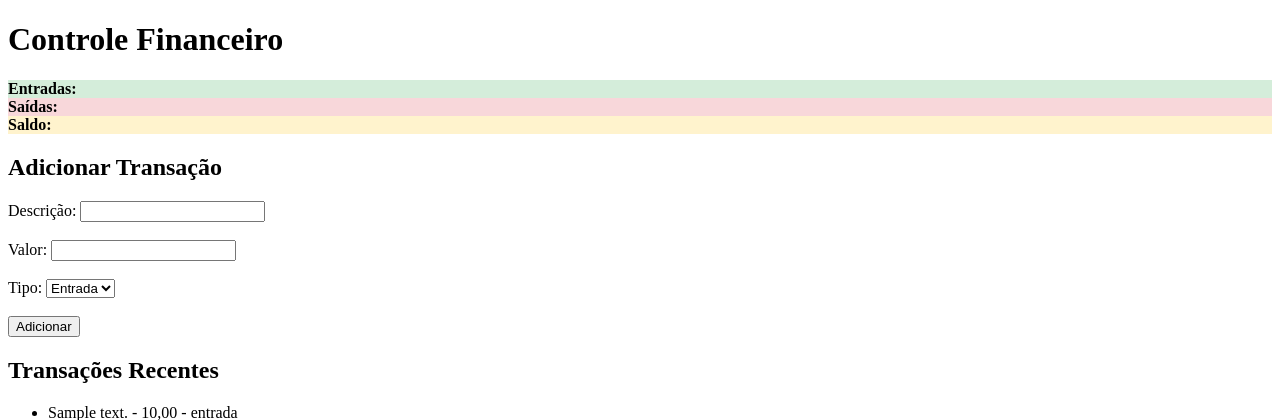
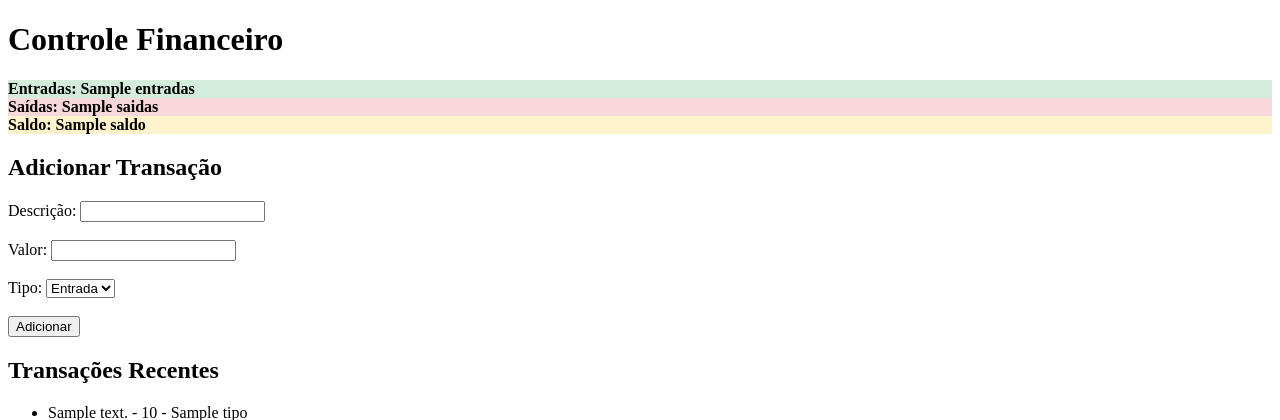
Before and after one commit to Biel3234/DinDinTrack, a Django app: template dindintrack/templates/tela_principal.html in a window 1280 px wide. Shown: the top 420 px of the page. Run offline with Django 5.2, Linux system fonts and the light colour scheme; tables that the repository leaves empty hold one stand-in row (values such as "Sample post"); the template is opened without the code that fills it: values that come from a table or form of the project are taken from there, most other values are stand-ins (such as "Sample title", 1, 10 or a date in 2020).

Commit message:
Feito logica do saldo

```diff
--- a/dindintrack/models.py
+++ b/dindintrack/models.py
@@ -6,7 +6,7 @@ class Transacao(models.Model):
         ('entrada', 'Entrada'),
         ('saida', 'Saída'),
     )
-    usuario = models.ForeignKey(User, on_delete=models.CASCADE, related_name='tarefas', null=False)
+    usuario = models.ForeignKey(User, on_delete=models.CASCADE, related_name='transacoes', null=False)
     descricao = models.CharField(max_length=255)
     valor = models.DecimalField(max_digits=10, decimal_places=2)
     tipo = models.CharField(choices=TIPOS_TRANSACAO)
--- a/dindintrack/templates/tela_principal.html
+++ b/dindintrack/templates/tela_principal.html
@@ -8,9 +8,9 @@
 <body>
     <h1>Controle Financeiro</h1>
 
-    <div class="card" style="background-color: #d4edda;"><strong>Entradas:</strong></div>
-    <div class="card" style="background-color: #f8d7da;"><strong>Saídas:</strong></div>
-    <div class="card" style="background-color: #fff3cd;"><strong>Saldo:</strong></div>
+    <div class="card" style="background-color: #d4edda;"><strong>Entradas: {{ entradas }}</strong></div>
+    <div class="card" style="background-color: #f8d7da;"><strong>Saídas: {{ saidas }}</strong></div>
+    <div class="card" style="background-color: #fff3cd;"><strong>Saldo: {{ saldo }}</strong></div>
 
     <div>
             <h2>Adicionar Transação</h2>
```
Also changed, not shown: dindintrack/views.py (+17 -2 lines), dindintrack/migrations/0002_alter_transacao_usuario.py (added).
